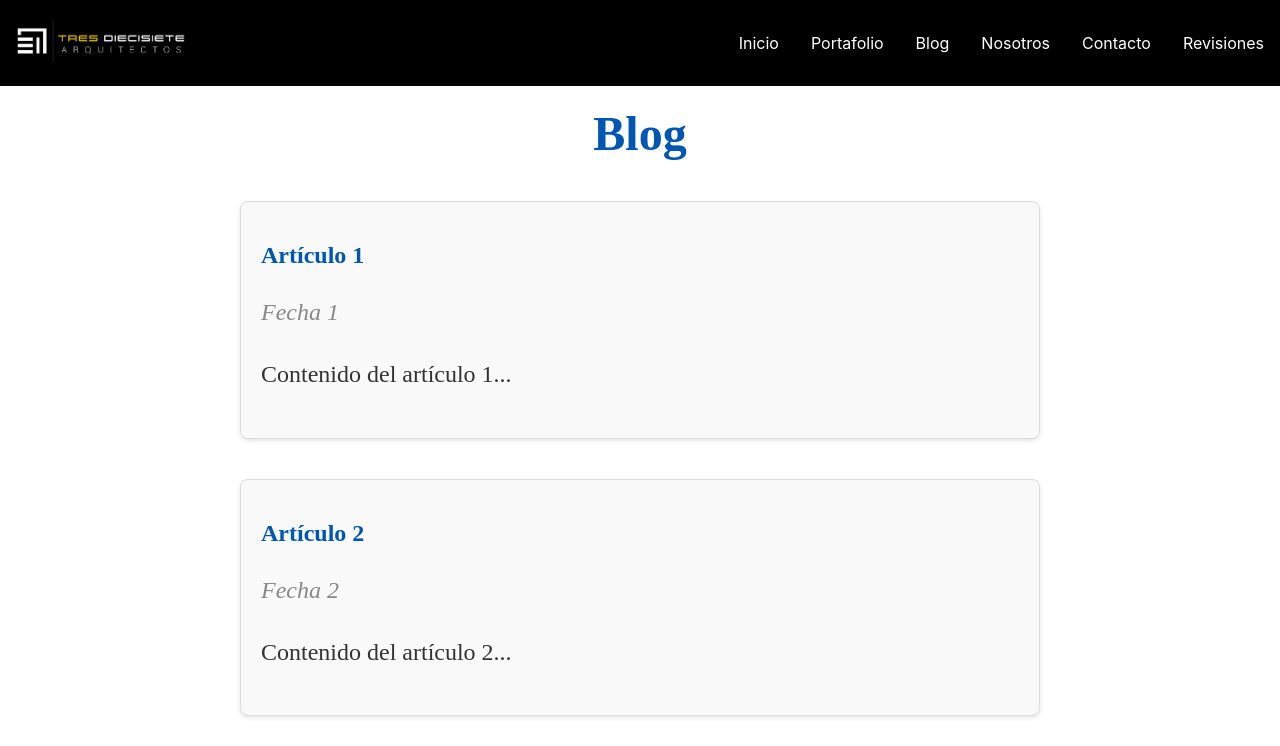
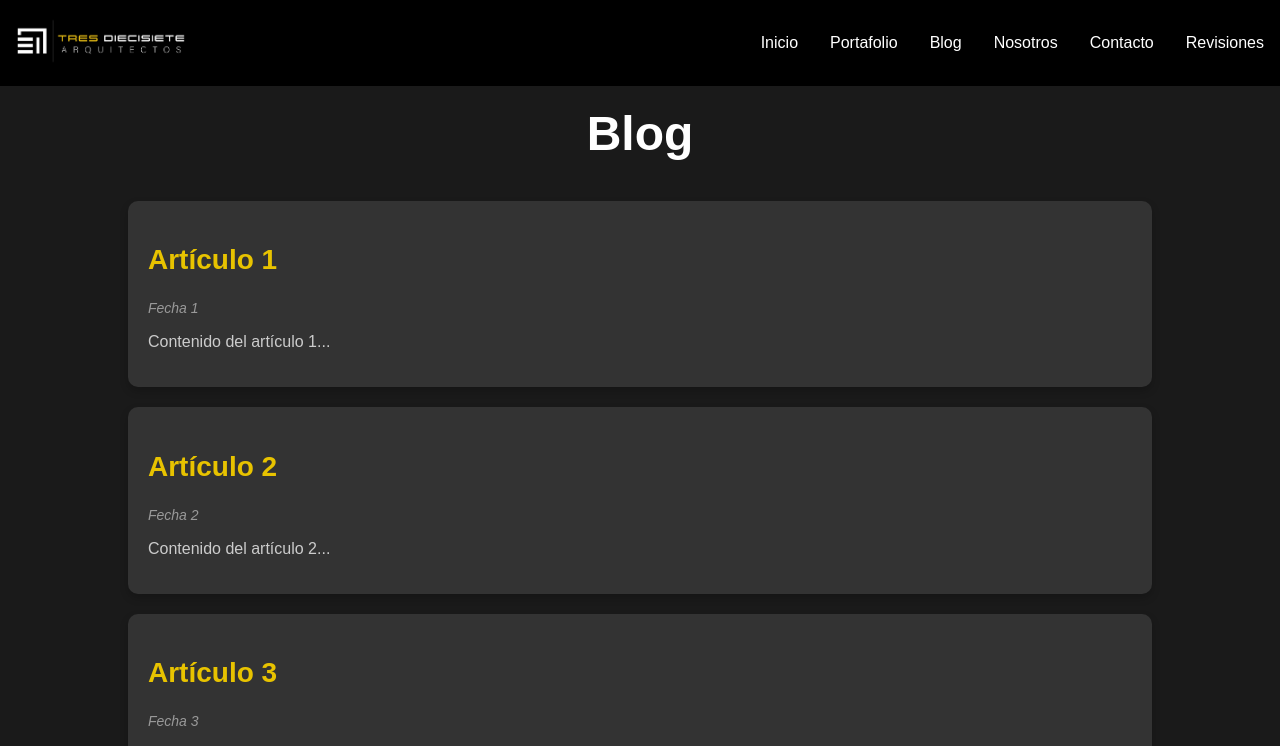
Before and after one commit to elidaRdz/317arquitectos, a React (Create React App) app: page /blog in a window 1280 px wide. Shown: the top 746 px of the page. Built offline with nearby package versions, Linux system fonts and the light colour scheme.

Commit message:
Formato a Blog

```diff
--- a/src/components/Carousel.css
+++ b/src/components/Carousel.css
@@ -75,8 +75,8 @@
 }
 
 .carousel img {
-    max-width: 100%; /* Ajusta el ancho máximo de la imagen */
-    height: auto; /* Para mantener la proporción de aspecto */
-    display: block; /* Asegura que la imagen se muestre como un bloque */
-    margin: 0 auto; /* Centra la imagen horizontalmente */
+    max-width: 100%;
+    height: auto;
+    display: block;
+    margin: 0 auto;
   }
--- a/src/pages/Blog.css
+++ b/src/pages/Blog.css
@@ -1,34 +1,43 @@
+body {
+  font-family: Arial, sans-serif;
+  margin: 0;
+  padding: 0;
+  background-color: #1a1a1a;
+  color: #ffffff;
+}
+
 .blog-container {
-    max-width: 800px;
+  width: 80%;
   margin: 0 auto;
-    padding: 20px;
-    font-family: 'Arial, sans-serif';
-    color: #333;
+  padding: 20px 0;
 }
 
 .blog-container h1 {
   text-align: center;
-    color: #0056b3;
+  font-size: 3rem;
+  font-weight: bold;
   margin-bottom: 40px;
 }
 
 .article {
-    margin-bottom: 40px;
+  background-color: #333333;
+  border-radius: 10px;
+  margin-bottom: 20px;
   padding: 20px;
-    border: 1px solid #ddd;
-    border-radius: 8px;
-    background-color: #f9f9f9;
-    box-shadow: 0 2px 4px rgba(0, 0, 0, 0.1);
+  box-shadow: 0 4px 8px rgba(0, 0, 0, 0.2);
 }
 
 .article h2 {
-    color: #0056b3;
+  font-size: 1.75rem;
+  color: #E8C300;
 }
 
 .article p {
-    line-height: 1.6;
+  font-size: 1rem;
+  color: #cccccc;
 }
 
 .article p em {
-    color: #888;
+  font-size: 0.875rem;
+  color: #999999;
 }
--- a/src/pages/Blog.js
+++ b/src/pages/Blog.js
@@ -12,7 +12,6 @@ const Article = ({ title, date, content }) => {
 };
 
 const Blog = () => {
-  // Estructura de datos para los artículos
   const articles = [
     {
       title: 'Artículo 1',
--- a/src/pages/Portafolio.css
+++ b/src/pages/Portafolio.css
@@ -11,6 +11,6 @@
 }
 
 .portafolio-container h1 {
-    margin-bottom: 2rem;
+    margin-bottom: 3rem;
     color: white;
 }
```
Also changed, not shown: src/data/carouselData.json (deleted, +0 -19 lines). Lines whose indentation alone changed are shown as unchanged.
